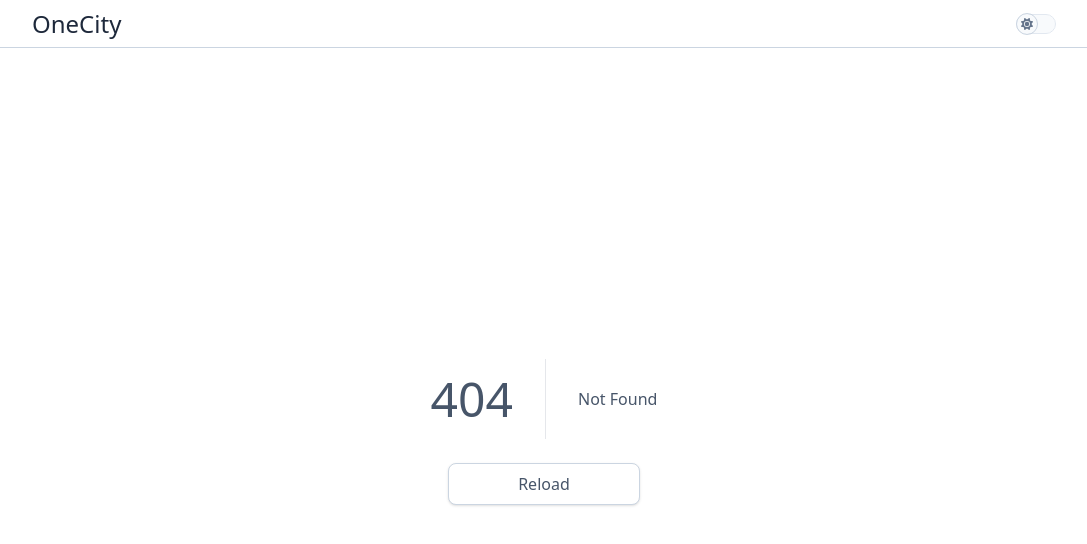
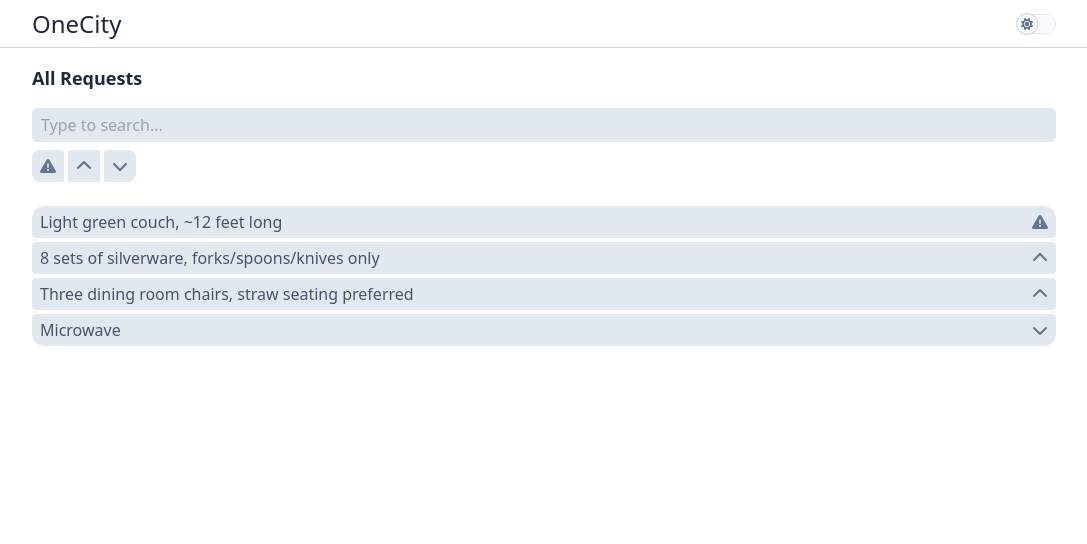
Before and after one commit to zsakowitz/one-city, a SvelteKit app: page /requests in a window 1280 px wide. Before the commit this address had no page. Shown: the top 544 px of the page, without its empty margins (96-1183 px from the left). Built offline with nearby package versions, Linux system fonts and the light colour scheme.

Commit message:
First iteration of "All Requests"

```diff
--- a/src/app.postcss
+++ b/src/app.postcss
@@ -10,7 +10,7 @@
       @apply relative w-full appearance-none rounded-full bg-transparent p-0;
 
       &::before {
-        @apply absolute top-1/2 left-1/2 -translate-x-1/2 -translate-y-1/2 whitespace-pre font-mono text-xs font-light lowercase text-z transition content-[var(--label)];
+        @apply absolute left-1/2 top-1/2 -translate-x-1/2 -translate-y-1/2 whitespace-pre font-mono text-xs font-light lowercase text-z transition content-[var(--label)];
         line-height: 1rem;
       }
 
@@ -46,6 +46,10 @@
     &:focus-visible {
       @apply border-z-focus outline-none ring;
     }
+  }
+
+  .field-modern {
+    @apply rounded-md border-transparent bg-z-body-selected px-2 py-1 shadow-none;
   }
 
   .label {
@@ -114,3 +118,21 @@ html.no-transition,
 html.no-transition * {
   transition-duration: 0s !important;
 }
+
+.title {
+  @apply relative;
+}
+
+.title::after {
+  @apply field absolute left-1/2 top-[calc(100%_+_0.5rem)] -translate-x-1/2 scale-90 opacity-0 content-[attr(data-title)] hover:scale-100 hover:opacity-100;
+}
+
+.title::before {
+  @apply field absolute left-1/2 top-[calc(100%_+_0.25rem)] -translate-x-1/2 rotate-45 rounded-sm p-1 opacity-0 content-[''] hover:opacity-100;
+
+  box-shadow: 1px 1px 3px 0 rgb(0 0 0 / 0.1), 1px 1px 2px -1px rgb(0 0 0 / 0.1);
+}
+
+.title-line {
+  @apply absolute left-1/2 top-[calc(100%_+_0.25rem_+_1px)] z-10 -translate-x-1/2 rotate-45 rounded-[1px] bg-z-field p-1 content-[''];
+}
--- a/src/hooks.server.ts
+++ b/src/hooks.server.ts
@@ -1,15 +1,15 @@
-import { Account } from "$lib/server/account"
+// import { Account } from "$lib/server/account"
 
 export async function handle({ event, resolve }) {
-  const currentSession = event.cookies.get("1city_current_session")
+  // const currentSession = event.cookies.get("1city_current_session")
 
-  if (currentSession) {
-    const account = await Account.find({ currentSession })
+  // if (currentSession) {
+  //   const account = await Account.find({ currentSession })
 
-    if (account.ok) {
-      event.locals.account = account.value
-    }
-  }
+  //   if (account.ok) {
+  //     event.locals.account = account.value
+  //   }
+  // }
 
   return resolve(event)
 }
--- /dev/null
+++ b/src/routes/requests/+page.svelte
@@ -0,0 +1,68 @@
+<script lang="ts">
+  import Request, { type ItemRequest } from "./Request.svelte"
+  import UrgencyFilter from "./UrgencyFilter.svelte"
+  import { requests } from "./requests"
+
+  let urgencyFilter: 1 | 2 | 3 | undefined
+
+  let query = ""
+
+  function makeRequestsList(
+    requests: ItemRequest[],
+    urgencyFilter: 1 | 2 | 3 | undefined,
+    query: string
+  ) {
+    if (query) {
+      // TODO: Replace with fuzzy-sort
+      requests = requests.filter((x) => x.name.toLowerCase().includes(query))
+    }
+
+    // Sorts alphabetically, case-insensitively by `name`
+    requests
+      .sort((a, b) => (a.name < b.name ? -1 : a.name > b.name ? 1 : 0))
+      .sort((a, b) =>
+        a.name.toLowerCase() < b.name.toLowerCase()
+          ? -1
+          : a.name.toLowerCase() > b.name.toLowerCase()
+          ? 1
+          : 0
+      )
+
+    if (urgencyFilter) {
+      requests = requests.filter((x) => x.urgency == urgencyFilter)
+    } else {
+      requests.sort((a, b) => a.urgency - b.urgency)
+    }
+
+    return requests
+  }
+
+  $: visibleRequests = makeRequestsList(requests.slice(), urgencyFilter, query)
+</script>
+
+<h1 class="mb-4 text-lg font-semibold text-z-heading transition">
+  All Requests
+</h1>
+
+<input
+  class="field field-modern mb-2"
+  type="search"
+  placeholder="Type to search..."
+  bind:value={query}
+/>
+
+<div class="mb-6 flex w-min flex-col gap-2">
+  <UrgencyFilter bind:urgency={urgencyFilter} />
+</div>
+
+<div class="flex flex-col gap-1">
+  {#each visibleRequests as request}
+    <Request {request} showUrgency={urgencyFilter == null} />
+  {:else}
+    {#if query || urgencyFilter}
+      <p>No items matched. Try adjusting your search query and filters.</p>
+    {:else}
+      <p>You don't have any requests yet!</p>
+    {/if}
+  {/each}
+</div>
--- /dev/null
+++ b/src/routes/requests/RadioButton.svelte
@@ -0,0 +1,17 @@
+<script lang="ts">
+  import Fa from "$lib/Fa.svelte"
+  import type { IconDefinition } from "@fortawesome/free-solid-svg-icons"
+
+  export let icon: IconDefinition
+  export let title: string
+  export let inactive: unknown
+  export let onClick: () => void
+</script>
+
+<button
+  class="rounded-sm bg-z-body-selected p-2 first:rounded-l-lg last:rounded-r-lg"
+  class:opacity-30={inactive}
+  on:click={onClick}
+>
+  <Fa class="ml-auto h-4 w-4" {title} {icon} />
+</button>
--- /dev/null
+++ b/src/routes/requests/Request.svelte
@@ -0,0 +1,42 @@
+<script lang="ts" context="module">
+  export interface ItemRequest {
+    name: string
+    size: "sm" | "md" | "lg"
+    urgency: 1 | 2 | 3
+  }
+</script>
+
+<script lang="ts">
+  import Fa from "$lib/Fa.svelte"
+  import {
+    faChevronDown,
+    faChevronUp,
+    faWarning,
+  } from "@fortawesome/free-solid-svg-icons"
+
+  export let request: ItemRequest
+
+  export let showUrgency: boolean
+</script>
+
+<div
+  class="flex items-center gap-2 rounded bg-z-body-selected px-2 py-1 transition first:rounded-t-xl last:rounded-b-xl"
+>
+  <p class="text-z transition">{request.name}</p>
+
+  {#if showUrgency}
+    <Fa
+      class="ml-auto h-4 w-4"
+      title={request.urgency == 1
+        ? "Urgent"
+        : request.urgency == 2
+        ? "Somewhat Urgent"
+        : "Not Urgent"}
+      icon={request.urgency == 1
+        ? faWarning
+        : request.urgency == 2
+        ? faChevronUp
+        : faChevronDown}
+    />
+  {/if}
+</div>
--- /dev/null
+++ b/src/routes/requests/UrgencyFilter.svelte
@@ -0,0 +1,35 @@
+<script lang="ts">
+  import {
+    faChevronDown,
+    faChevronUp,
+    faWarning,
+  } from "@fortawesome/free-solid-svg-icons"
+  import RadioButton from "./RadioButton.svelte"
+
+  export let urgency: 1 | 2 | 3 | undefined
+</script>
+
+<div class="title flex gap-1" data-title="Urgency">
+  <RadioButton
+    inactive={urgency && urgency != 1}
+    onClick={() => (urgency = urgency == 1 ? undefined : 1)}
+    icon={faWarning}
+    title="Urgent"
+  />
+
+  <div class="title-line" />
+
+  <RadioButton
+    inactive={urgency && urgency != 2}
+    onClick={() => (urgency = urgency == 2 ? undefined : 2)}
+    icon={faChevronUp}
+    title="Somewhat Urgent"
+  />
+
+  <RadioButton
+    inactive={urgency && urgency != 3}
+    onClick={() => (urgency = urgency == 3 ? undefined : 3)}
+    icon={faChevronDown}
+    title="Not Urgent"
+  />
+</div>
--- /dev/null
+++ b/src/routes/requests/requests.ts
@@ -0,0 +1,24 @@
+import type { ItemRequest } from "./Request.svelte"
+
+export const requests: readonly ItemRequest[] = [
+  {
+    name: "Light green couch, ~12 feet long",
+    size: "lg",
+    urgency: 1,
+  },
+  {
+    name: "8 sets of silverware, forks/spoons/knives only",
+    size: "sm",
+    urgency: 2,
+  },
+  {
+    name: "Microwave",
+    size: "md",
+    urgency: 3,
+  },
+  {
+    name: "Three dining room chairs, straw seating preferred",
+    size: "md",
+    urgency: 2,
+  },
+]
```
